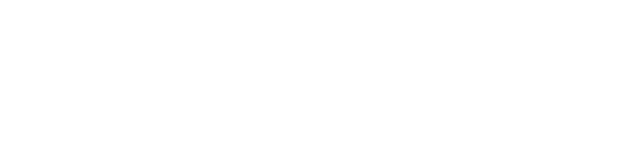
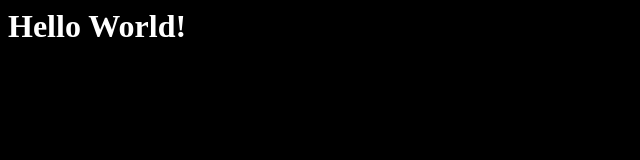
Before and after one commit to PabloBrianese/githubpages_firstproject, a plain HTML site: page index.html in a window 1280 px wide. Shown: the whole page, without its empty margins (0-640 px from the left). Drawn offline with Linux system fonts and the light colour scheme.

Commit message:
Update main.css

```diff
--- a/main.css
+++ b/main.css
@@ -1,4 +1,4 @@
 body {
-backgroud: #000;
+background: #000;
 color: #fff;
 }
```
